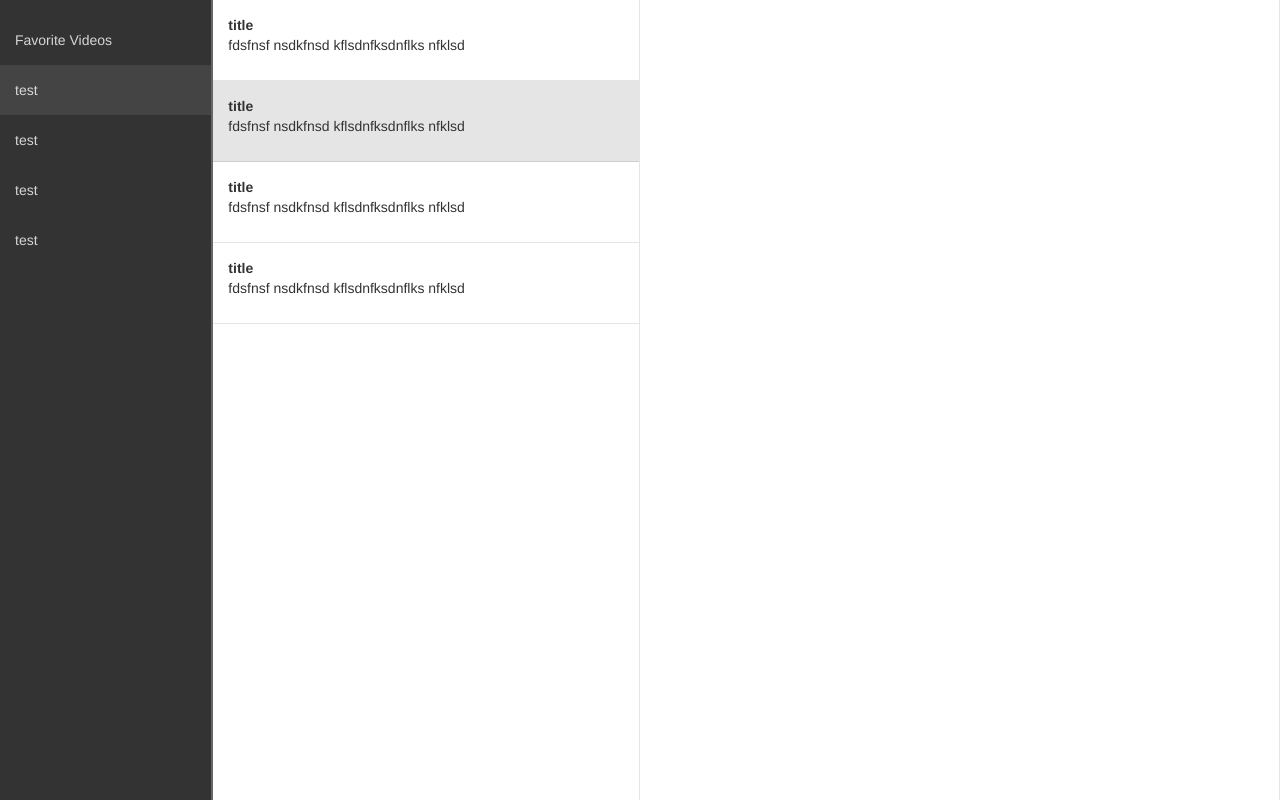
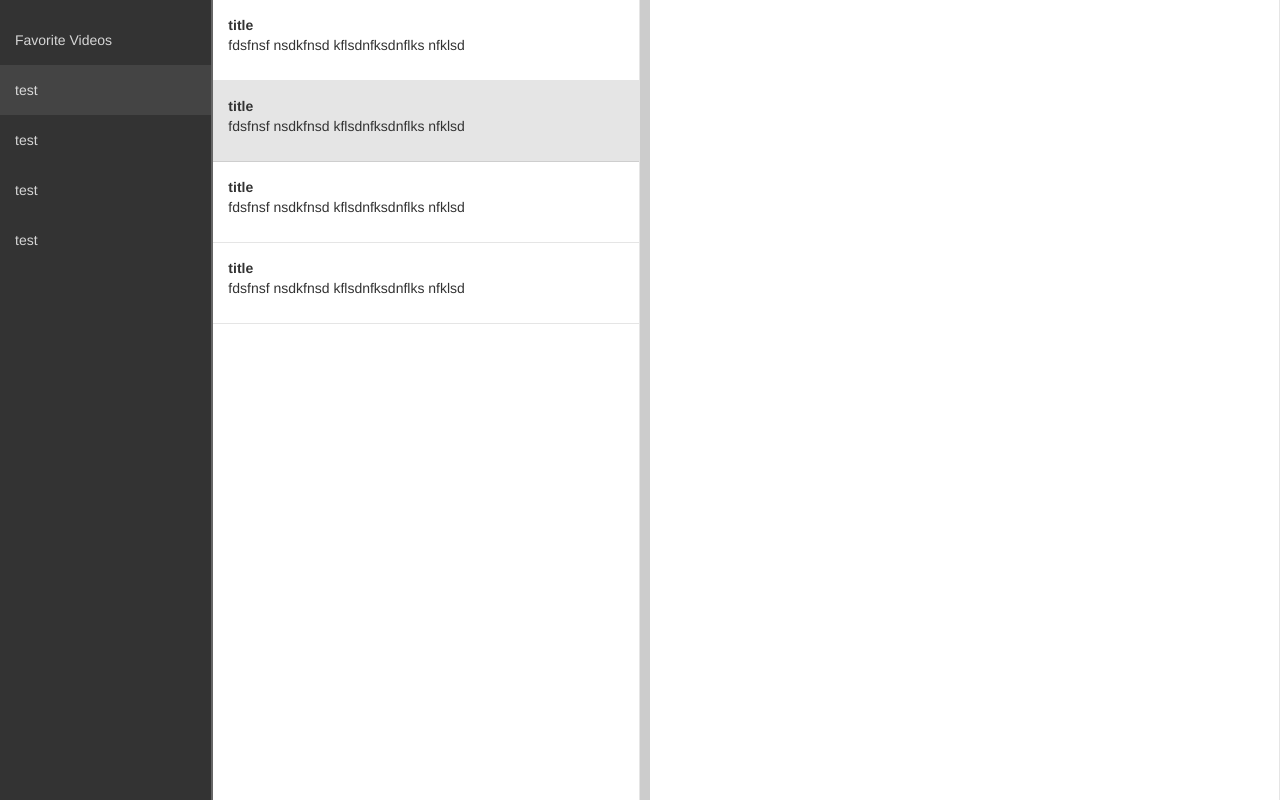
Before and after one commit to crcn-archive/mojo-reader-example, a website: page build/mockup.html in a window 1280 px wide. Drawn offline with Linux system fonts and the light colour scheme.

Commit message:
start on collapse button

```diff
--- a/build/app.css
+++ b/build/app.css
@@ -59,3 +59,9 @@ body, html {
 .column.stories ul li.selected {
   background-color: rgba(0,0,0,0.1);
 }
+
+.column.content .expand-collapse {
+  width: 10px;
+  height: 100%;
+  background-color: rgba(0,0,0,0.2);
+}
--- a/build/mockup.html
+++ b/build/mockup.html
@@ -43,6 +43,7 @@ components.
           </ul>
         </div>
         <div class="col-sm-6 column content">
+          <div class="expand-collapse"></div>
         </div>
       </div>
     </div>
```
